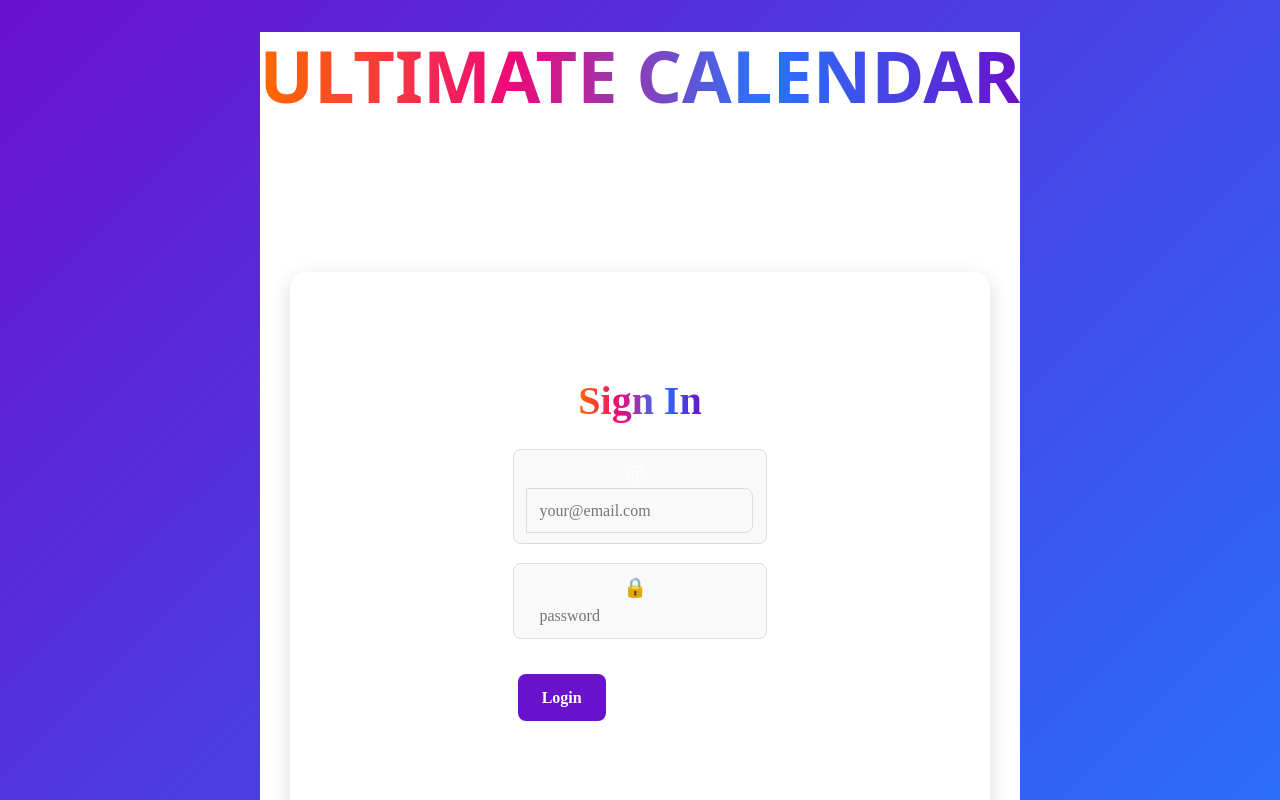
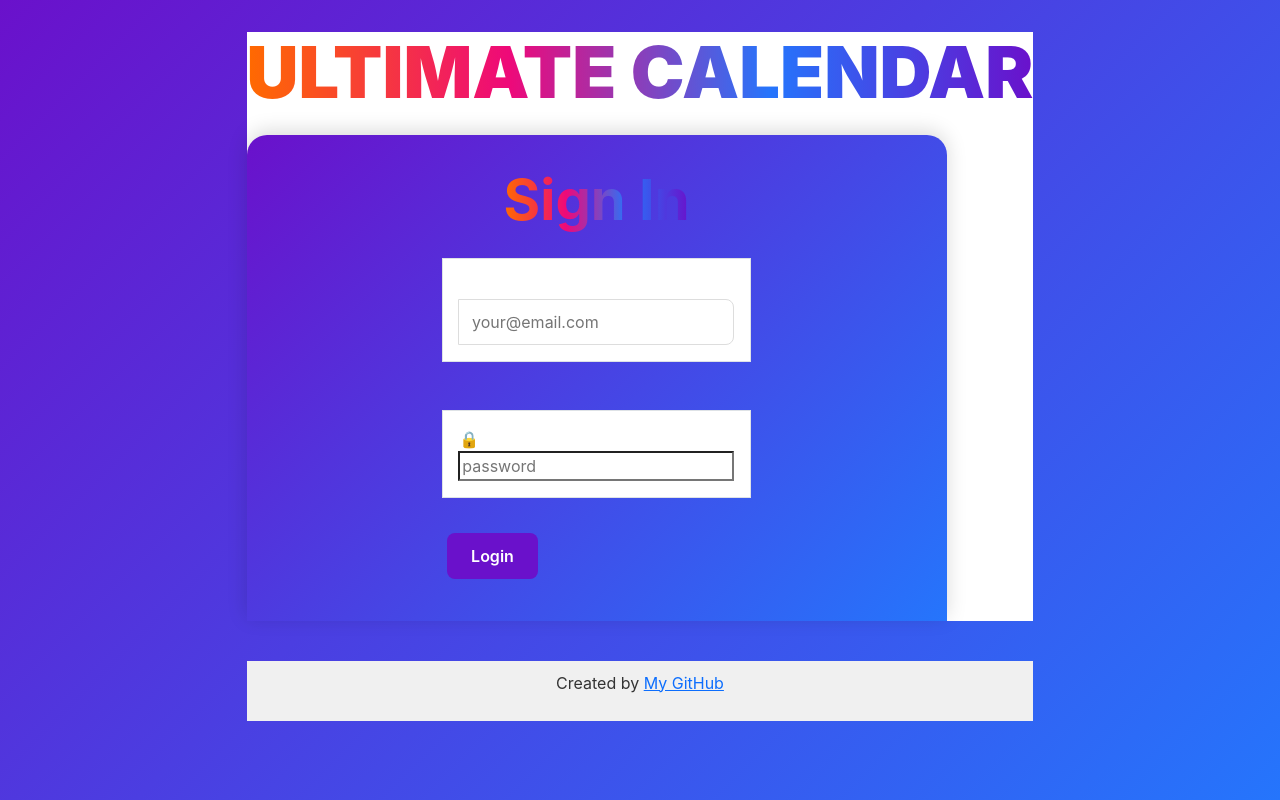
Before and after one commit to atkfuller/startup, a React (Vite) app: page / in a window 1280 px wide. Shown: the top 800 px of the page. Built offline with nearby package versions, Linux system fonts and the light colour scheme.

Commit message:
changed login css and jsx

```diff
--- a/src/login/login.css
+++ b/src/login/login.css
@@ -1,14 +1,13 @@
-.login-page{
-  color: #333;
-  background-color: white;
-  display: flex;
-  justify-content: center;
-  align-items: center;
-  background: #fff;
-  min-height: 100vh;
-  flex-direction: column;
+ body,
+ html,
+ #root {
+     font-family: 'Inter', sans-serif;
+     height: 100%;
+     margin: 0;
+     padding: 0;
  }
-.login-page > h1 {
+
+ .gradient-text-h1 {
      font-size: 4.5rem;
      font-weight: 900;
      text-align: center;
@@ -18,57 +17,42 @@
      -webkit-text-fill-color: transparent;
      background-clip: text;
      color: transparent;
+     line-height: 1.1;
+     /* Adjust line height for better alignment */
  }
-main{
+
+ /* Replicating the 70vh bottom-anchored main element */
+ .main-container {
      flex: 0 0 70vh;
-    width:100%;
+     width: 100%;
      margin-top: auto;
+     /* Pushes the element to the bottom */
      background: linear-gradient(135deg, #6a11cb, #2575fc);
      border-radius: 20px 20px 0 0;
-    box-shadow: 0 -4px 20px rgba(0,0,0,0.15);
+     box-shadow: 0 -4px 20px rgba(0, 0, 0, 0.15);
+     color: #fff;
      display: flex;
      flex-direction: column;
      justify-content: center;
      align-items: center;
-    color: #fff;
-    font-family: "Cooperplate";
+     padding: 2rem 0;
+     /* Ensure the h1 inside main looks correct */
+ }
 
-}
-main > h2{
+ .main-container>h1 {
      font-size: 3.5rem;
      margin-bottom: 1.5rem;
-    color: WHITE;
-}
-.input-group{
-    display: flex;
-    align-items: center;
-    margin-bottom: 1.2rem;
-    border: 1px solid #ddd;
-    border-radius: 8px;
-    padding: 0.6rem 0.8rem;
-    background: #f9f9f9;
-    transition: border 0.3s ease;
+     color: white;
+     font-weight: 700;
  }
 
+ /* Focus-within styling for input groups */
  .input-group:focus-within {
      border: 1px solid #6a11cb;
+     box-shadow: 0 0 0 3px rgba(106, 17, 203, 0.2);
  }
 
-.input-group span{
-    font-size: 1.2rem;
-    margin-right: 0.6rem;
-}
-
-input{
-    border:none;
-    outline: none;
-    color:black;
-    font-size: 1rem;
-    flex: 1;
-    background: transparent;
-}
-
-button{
+ button {
      margin: 0.6rem 0.3rem;
      padding: 0.7rem 1.2rem;
      border-radius: 8px;
@@ -76,3 +60,19 @@ button{
      cursor: pointer;
      font-weight: 600;
  }
+
+ /* Responsive adjustments for smaller screens */
+ @media (max-width: 640px) {
+     .gradient-text-h1 {
+         font-size: 3rem;
+     }
+
+     .main-container>h1 {
+         font-size: 2.5rem;
+     }
+
+     .main-container {
+         flex: 0 0 80vh;
+         /* Make main taller on mobile */
+     }
+ }
--- a/src/login/login.jsx
+++ b/src/login/login.jsx
@@ -13,31 +13,46 @@ export default function Login() {
   };
 
   return (
-     <div className="login-page">
-      <h1>ULTIMATE CALENDAR</h1>
-      <main>
-        <h2>Sign In</h2>
-        <form onSubmit={handleSubmit}>
-           <div className="input-group">
-            <span>@</span>
+     <div className="flex flex-col items-center min-h-screen w-full bg-white text-gray-700">
+
+        {/* Replicating the body > h1 with custom CSS class for gradient */}
+        <h1 className="gradient-text-h1 mt-8">ULTIMATE CALENDAR</h1>
+
+        {/* Replicating the main element with custom CSS class */}
+        <main className="main-container">
+
+          {/* Main heading inside the colored container */}
+          <h1>Sign In</h1>
+
+          {/* Form setup */}
+          <form onSubmit={handleSubmit} className="w-full max-w-sm px-6">
+
+            {/* Input Group 1: Email */}
+            {/* Note: 'input-group' class used here for custom focus-within styling */}
+            <div className="input-group flex items-center mb-5 border border-gray-300 rounded-xl p-3 bg-white transition-all duration-300">
+              {/* Using a span for the icon/emoji */}
+              <span className="text-xl mr-3">@</span>
+              {/* Input field. Note the self-closing tag and 'className' */}
               <input
                 type="text"
                 placeholder="your@email.com"
-               value={email}
                 onChange={(e) => setEmail(e.target.value)}
-              required
+                className="border-none outline-none text-black text-base flex-1 bg-transparent placeholder-gray-500"
               />
             </div>
-            <div className="input-group">
-            <span>🔒</span>
+
+            {/* Input Group 2: Password */}
+            <div className="input-group flex items-center mb-8 border border-gray-300 rounded-xl p-3 bg-white transition-all duration-300">
+              <span className="text-xl mr-3">🔒</span>
               <input
                 type="password"
                 placeholder="password"
-               value={password}
                 onChange={(e) => setPassword(e.target.value)}
-               required
+                className="border-none outline-none text-black text-base flex-1 bg-transparent placeholder-gray-500"
               />
             </div>
+
+            {/* Submit Button */}
            <button type="submit">Login</button>
           </form>
         </main>
```
Lines whose indentation alone changed are shown as unchanged.
